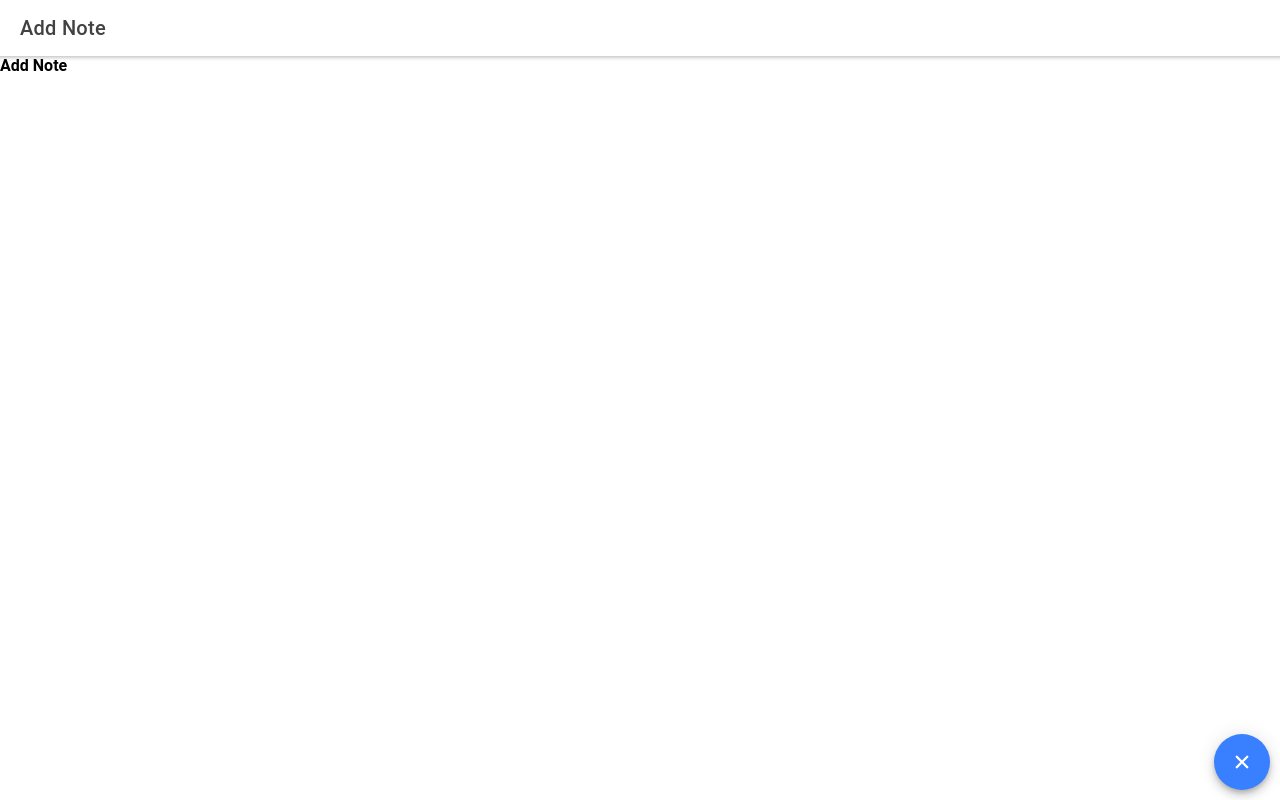
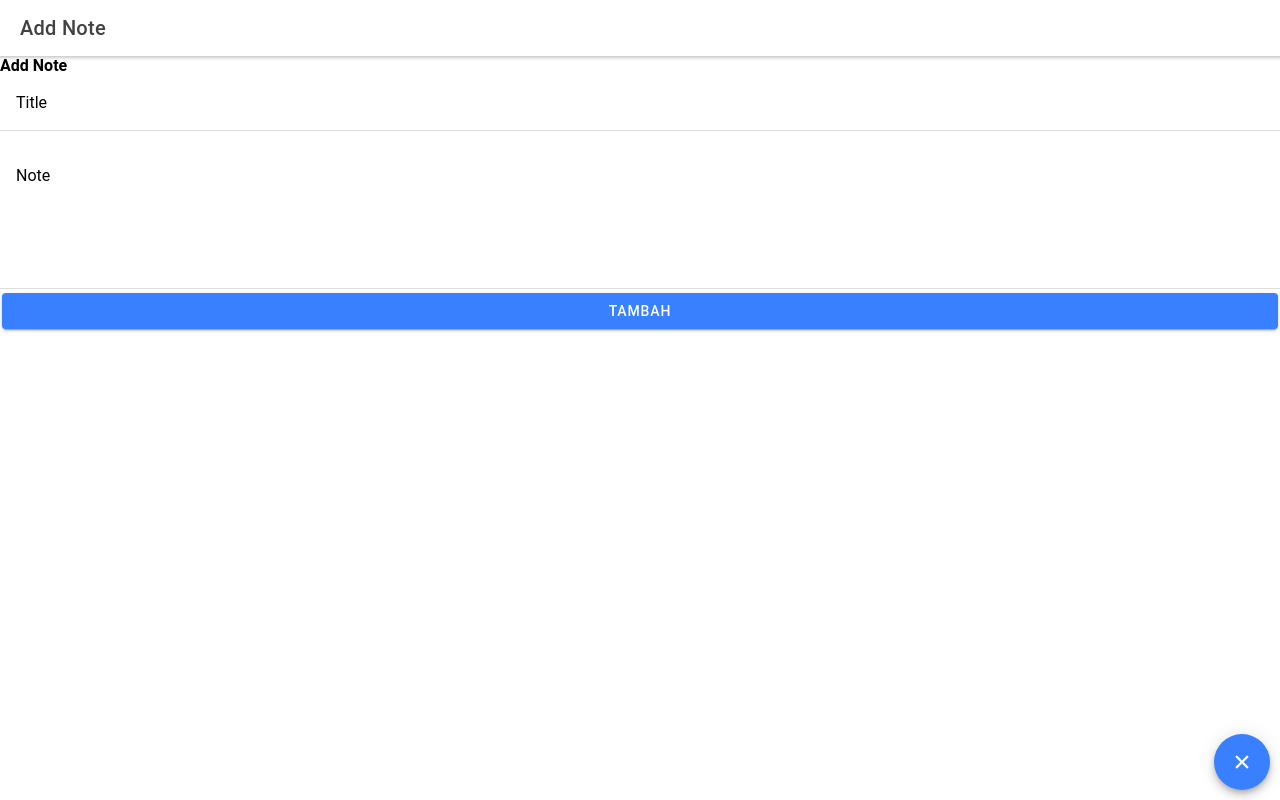
Before and after one commit to babaiyu/note_aja, a React (Create React App) app: page /addnote in a window 1280 px wide. Built offline with nearby package versions, Linux system fonts and the light colour scheme.

Commit message:
Added react-hook-form, added form input add AddNote

```diff
--- a/package.json
+++ b/package.json
@@ -20,6 +20,7 @@
     "ionicons": "^5.4.0",
     "react": "^17.0.1",
     "react-dom": "^17.0.1",
+    "react-hook-form": "^6.15.5",
     "react-router": "^5.2.0",
     "react-router-dom": "^5.2.0",
     "react-scripts": "4.0.2",
--- a/src/pages/AddNote.tsx
+++ b/src/pages/AddNote.tsx
@@ -1,23 +1,49 @@
 import {
+  IonButton,
   IonContent,
   IonFab,
   IonFabButton,
   IonHeader,
   IonIcon,
+  IonInput,
+  IonItem,
+  IonLabel,
   IonPage,
+  IonTextarea,
   IonTitle,
   IonToolbar,
 } from '@ionic/react';
 import {close} from 'ionicons/icons';
 import {RouteComponentProps} from 'react-router';
+import {useForm, Controller} from 'react-hook-form';
+
+type InputForm = {
+  title: string;
+  description: string;
+};
 
 interface Props extends RouteComponentProps<{}> {}
 
 const AddNote: React.FC<Props> = (props) => {
+  // Props
+  const {control, handleSubmit, watch, errors} = useForm<InputForm>();
+
   // Navigate Back
   const onBack = (e: any) => {
     e.preventDefault();
     props.history.goBack();
+  };
+
+  // On Submit
+  const onSubmit = (data: InputForm) => {
+    const titleLower = data.title.toLocaleLowerCase().split(' ');
+    const randomID = Math.floor(Math.random() * 99);
+    const payload = {
+      ...data,
+      id: `${titleLower}_${randomID}`,
+    };
+
+    console.log(payload);
   };
 
   return (
@@ -29,6 +55,42 @@ const AddNote: React.FC<Props> = (props) => {
       </IonHeader>
       <IonContent fullscreen>
         <strong>Add Note</strong>
+        <Controller
+          name="title"
+          control={control}
+          defaultValue=""
+          render={({onChange, onBlur, value}) => (
+            <IonItem>
+              <IonLabel position="floating">Title</IonLabel>
+              <IonInput
+                name="title"
+                value={value}
+                onIonChange={onChange}
+                onIonBlur={onBlur}
+              />
+            </IonItem>
+          )}></Controller>
+        <Controller
+          name="description"
+          control={control}
+          defaultValue=""
+          render={({onChange, onBlur, value}) => (
+            <IonItem>
+              <IonLabel position="floating">Note</IonLabel>
+              <IonTextarea
+                rows={6}
+                cols={20}
+                placeholder="Tulis note-mu disini..."
+                name="description"
+                value={value}
+                onBlur={onBlur}
+                onIonChange={onChange}
+              />
+            </IonItem>
+          )}></Controller>
+        <IonButton expand="block" onClick={handleSubmit(onSubmit)}>
+          TAMBAH
+        </IonButton>
         <IonFab vertical="bottom" horizontal="end" slot="fixed">
           <IonFabButton onClick={onBack}>
             <IonIcon icon={close} />
```
Also changed, not shown: 1 other file (tests, documents, lock files or other folders).
